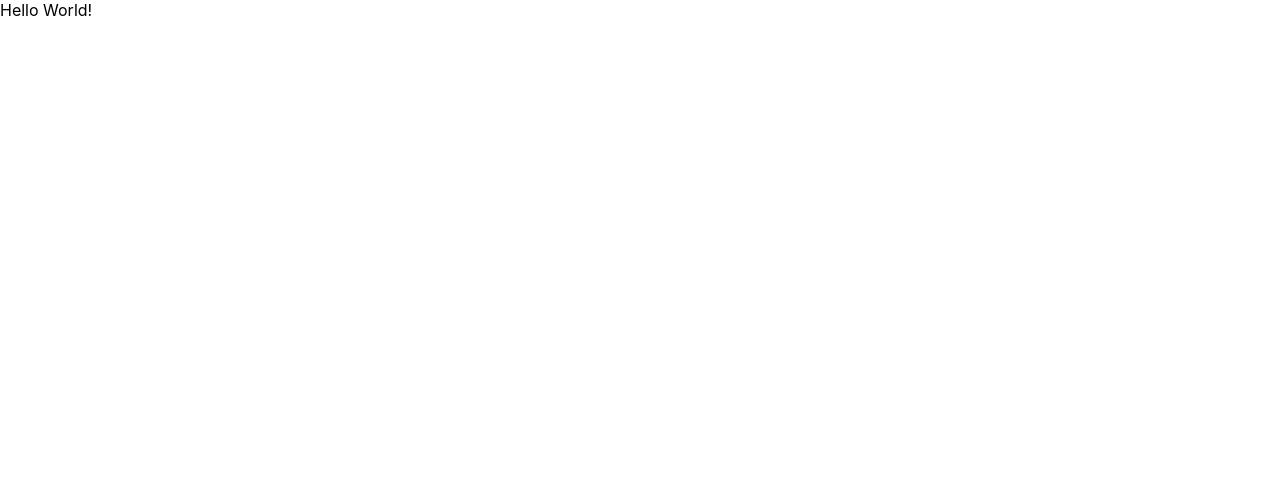
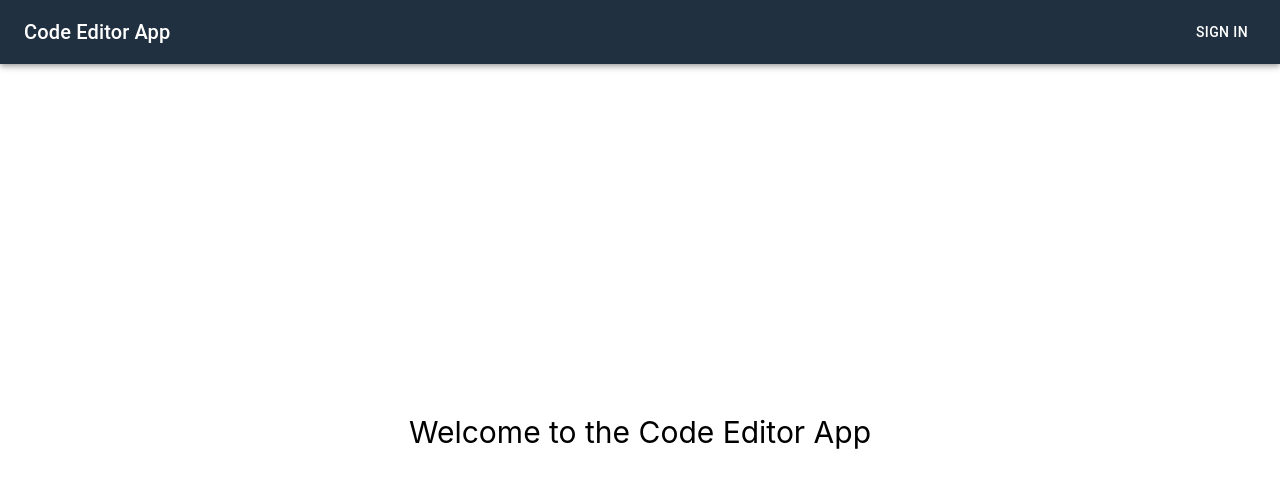
Before and after one commit to scottburack/code-editor-app, a React (Create React App) app: page / in a window 1280 px wide. Shown: the top 488 px of the page. Built offline with nearby package versions, Linux system fonts and the light colour scheme; no server answers.

Commit message:
homepage component

```diff
--- a/src/App.tsx
+++ b/src/App.tsx
@@ -2,9 +2,12 @@ import {BrowserRouter as Router} from 'react-router-dom';
 import AuthProvider from './auth/AuthProvider';
 import CustomThemeProvider from './theme/CustomThemeProvider';
 import Routes from './routes/Routes'
+import { Suspense } from 'react';
+import Loading from './components/common/loading/Loading';
 
 function App() {
   return (
+    <Suspense fallback={<Loading />}>
       <Router>
         <AuthProvider>
           <CustomThemeProvider>
@@ -12,6 +15,7 @@ function App() {
           </CustomThemeProvider>
         </AuthProvider>
       </Router>
+    </Suspense>
   )
 }
 
--- a/src/components/common/header/Header.tsx
+++ b/src/components/common/header/Header.tsx
@@ -1,6 +1,7 @@
-import { AppBar, ToolBar, Typography } from '@mui/material';
+import { AppBar, Toolbar, Typography } from '@mui/material';
 import { styled } from '@mui/material/styles';
 import { Link } from 'react-router-dom';
+import { useAuth0 } from '@auth0/auth0-react'
 import paths from '../../../routes/paths';
 import CodeEditorButton from './CodeEditorButton';
 import SignInButton from './SignInButton';
@@ -16,12 +17,12 @@ const Header = () => {
 
   return (
     <AppBar position="relative">
-      <ToolBar>
+      <Toolbar>
         <Typography variant="h6" sx={{ flex: 1 }}>
           <StyledLink to={paths.home}>Code Editor App</StyledLink>
         </Typography>
-      </ToolBar>
-      { isAuthenticated ? <AuthenticatedButtons /> : <UnauthenticatedButtons /> }
+        { isAuthenticated ? <AuthenticatedButtons /> : <UnauthenticatedButtons /> }
+      </Toolbar>
     </AppBar>
   )
 }
--- a/src/components/common/header/SignInButton.tsx
+++ b/src/components/common/header/SignInButton.tsx
@@ -1,6 +1,7 @@
 import { Button } from '@mui/material';
 import { styled } from '@mui/material/styles';
 import paths from '../../../routes/paths';
+import { useAuth0 } from '@auth0/auth0-react'
 
 const SignInStyledButton = styled(Button)(({ theme }) => ({
   color: theme.commonColors.white,
--- a/src/index.css
+++ b/src/index.css
@@ -1,4 +1,6 @@
-html {
+html,
+body,
+#root {
   height: 100%;
 }
 
--- /dev/null
+++ b/src/pages/home/Home.tsx
@@ -0,0 +1,29 @@
+import Layout from "../../components/layout/Layout"
+import { styled } from '@mui/material/styles'
+
+const HomeContainer = styled('div')(({ theme }) => ({
+  display: 'flex',
+  flexDirection: 'column',
+  height: '100%',
+  justifyContent: 'center',
+  alignItems: 'center',
+  backgroundColor: theme.background,
+}))
+
+const WelcomeMessage = styled('div')(({ theme }) => ({
+  padding: '15px',
+  fontSize: '30px',
+  color: theme.font,
+}))
+
+const Home = () => {
+  return (
+    <Layout>
+      <HomeContainer>
+        <WelcomeMessage>Welcome to the Code Editor App</WelcomeMessage>
+      </HomeContainer>
+    </Layout>
+  )
+}
+
+export default Home
--- a/src/routes/Routes.tsx
+++ b/src/routes/Routes.tsx
@@ -1,12 +1,13 @@
+import React from 'react';
 import { Switch, Route } from 'react-router';
 import paths from './paths';
 
-const Test = () => <div>Hello World!</div>
+const Home = React.lazy(() => import('../pages/home/Home'))
 
 const Routes = () => {
   return (
     <Switch>
-      <Route exact path={paths.home} component={Test} />
+      <Route exact path={paths.home} component={Home} />
     </Switch>
   )
 }
```
Lines whose indentation alone changed are shown as unchanged.
